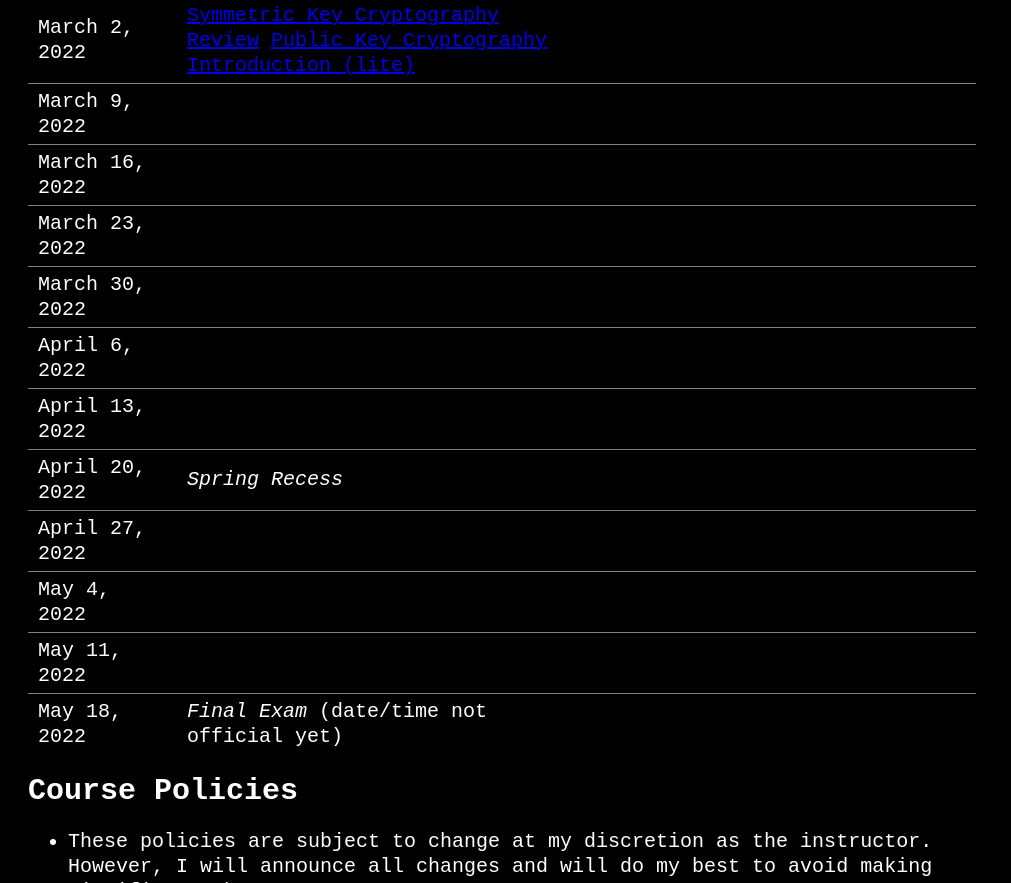
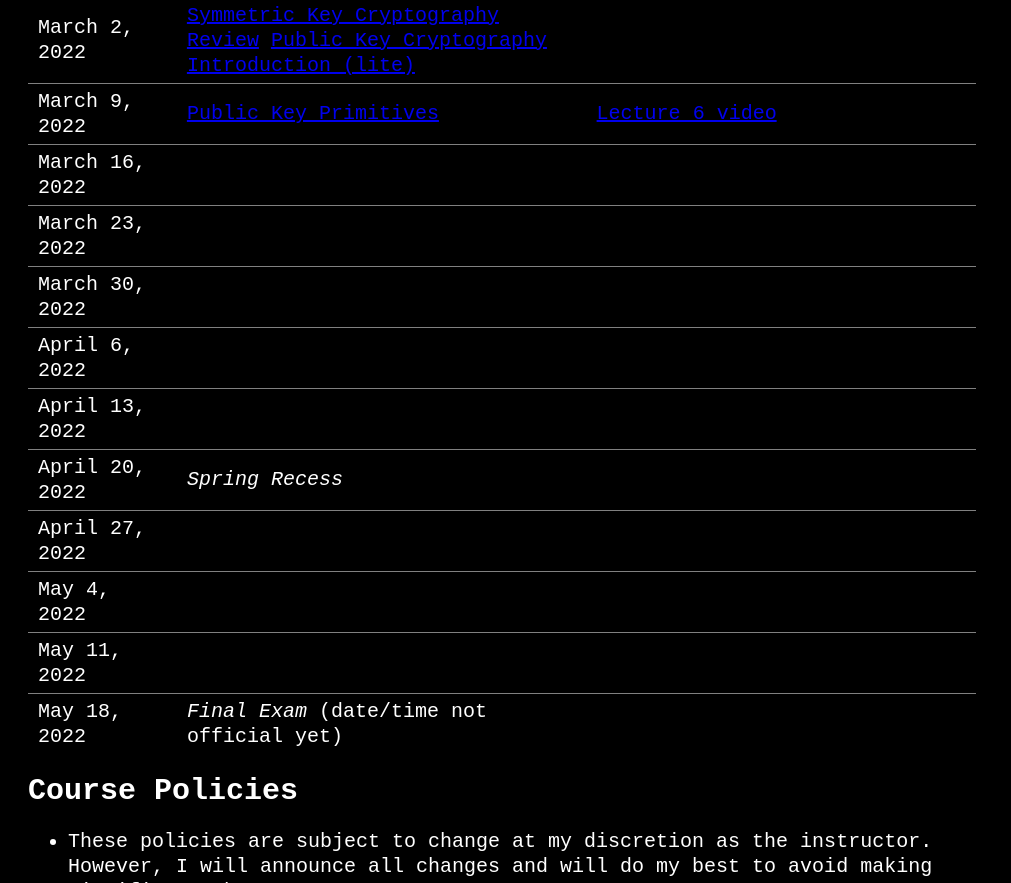
Before and after one commit to rohitmusti/intro-to-crypto, a plain HTML site: page index.html in a window 1280 px wide. Shown: the part 1057-1940 px from the top of the page, without its empty margins (0-1011 px from the left). Drawn offline with Linux system fonts and the light colour scheme.

Commit message:
public key primitives included

```diff
--- a/index.html
+++ b/index.html
@@ -158,8 +158,17 @@
         </tr>
         <tr>
           <td>March 9, 2022</td>
-          <td></td>
-          <td></td>
+          <td>
+            <a
+              href="https://rohitmusti.github.io/intro-to-crypto/lectures/public-key-primitives/public-key-primitives.pdf"
+              >Public Key Primitives</a
+            >
+          </td>
+          <td>
+            <a href="https://www.youtube.com/watch?v=ZWUApkvhGmU"
+              >Lecture 6 video</a
+            >
+          </td>
         </tr>
         <tr>
           <td>March 16, 2022</td>
```
Also changed, not shown: 2 other files.
